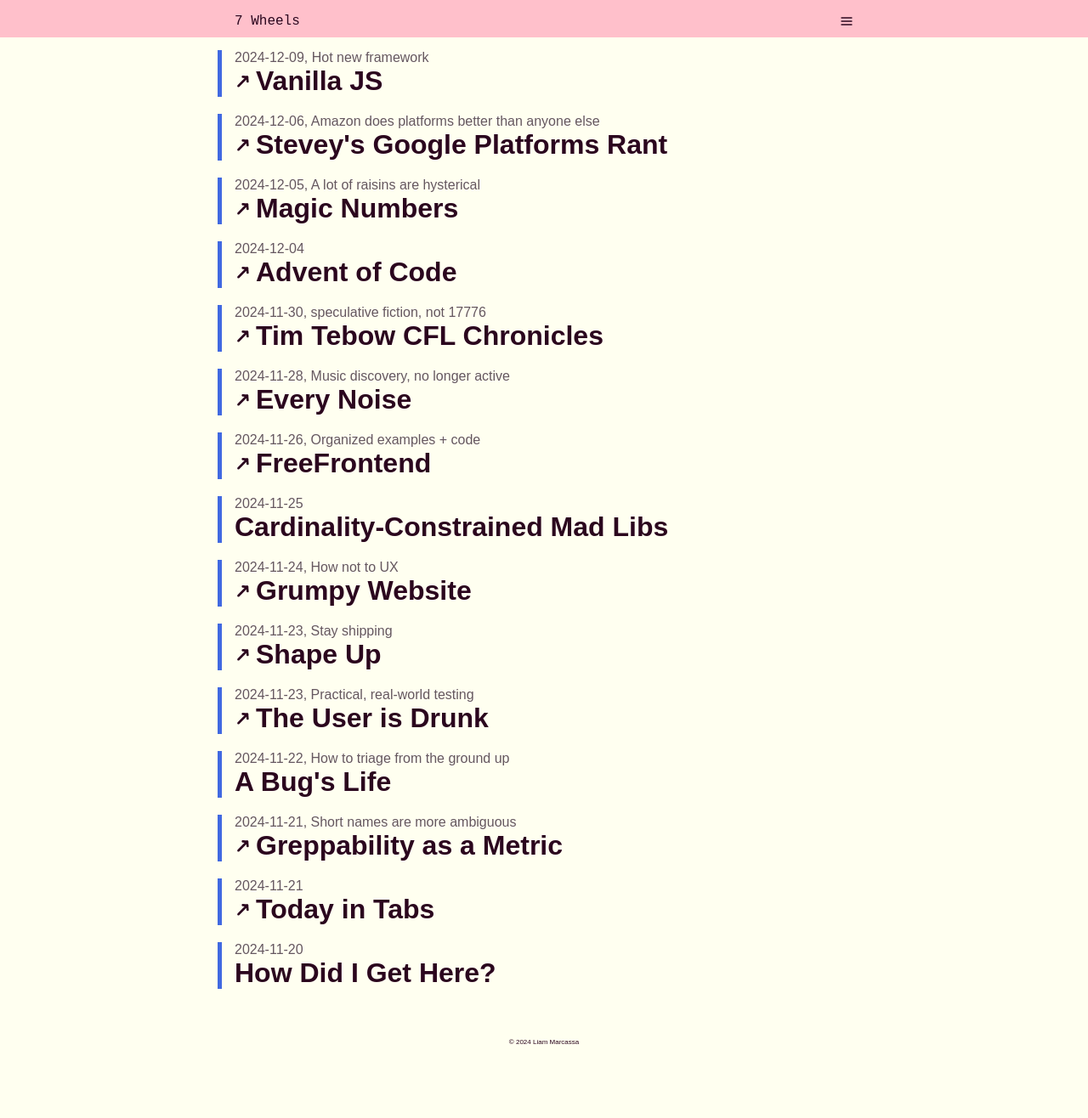
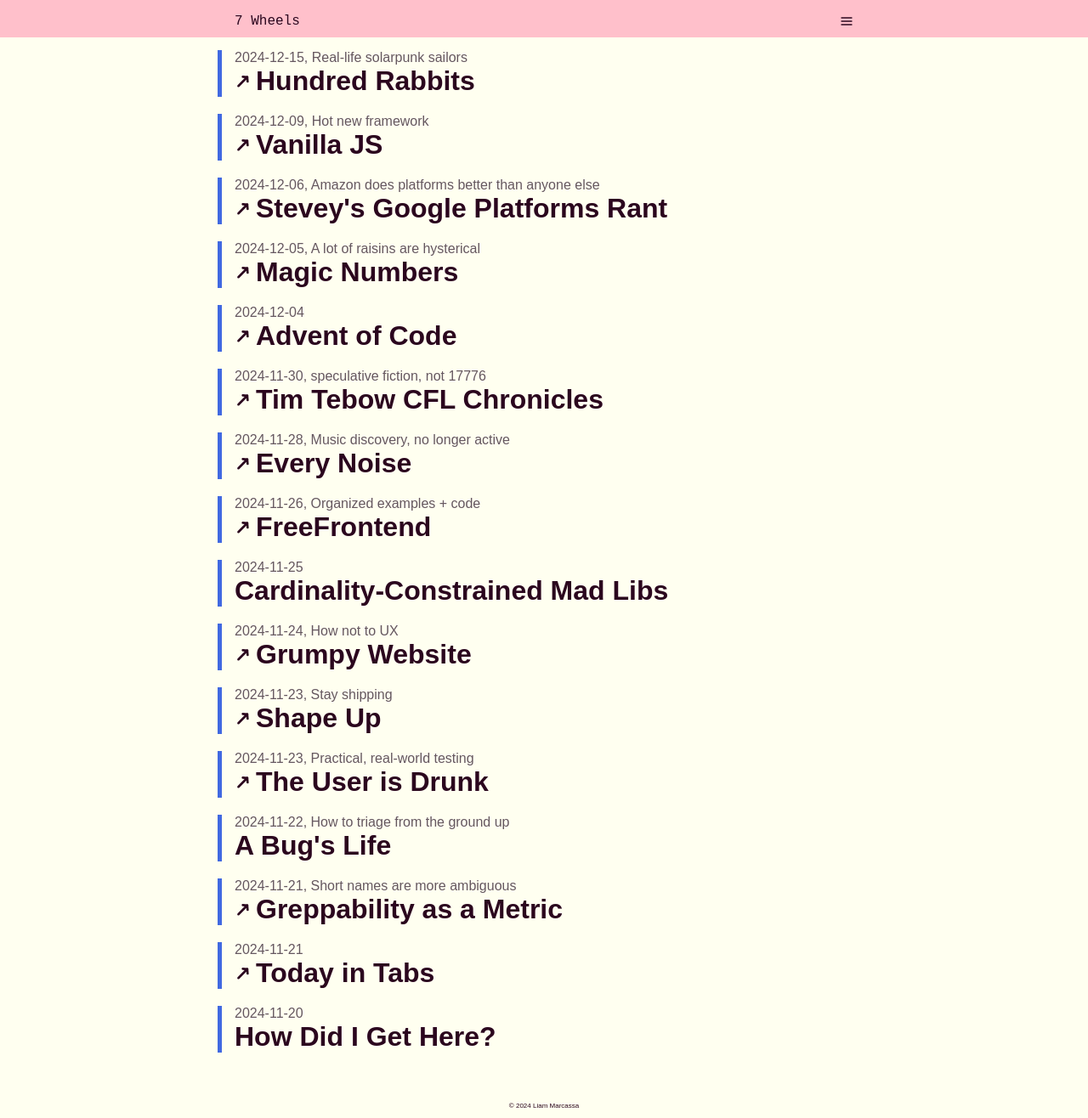
Before and after one commit to cruncha-cruncha/blag, a Jekyll site: the page built from index.html, in a window 1280 px wide. Shown: the whole page at 85% size. Built offline with Jekyll 4.4.1, drawn with Linux system fonts in a browser that asks for light colours; the list of posts is cut into pages by our own code; before the commit the page ends 1241 px from its top, so only the background shows below that.

Commit message:
Hundred Rabbits

```diff
--- /dev/null
+++ b/_posts/2024-12-15-hundred-rabbits.md
@@ -0,0 +1,9 @@
+---
+layout: post
+title: "Hundred Rabbits"
+date: 2024-12-15 18:00:00 -0500
+link: https://100r.co/site/home.html
+byline: Real-life solarpunk sailors
+tags: til
+---
+Specializing in sustainable and low-power computing
```
Also changed, not shown: _posts/2024-12-09-Vanilla-JS.md (+1 -0 lines).
